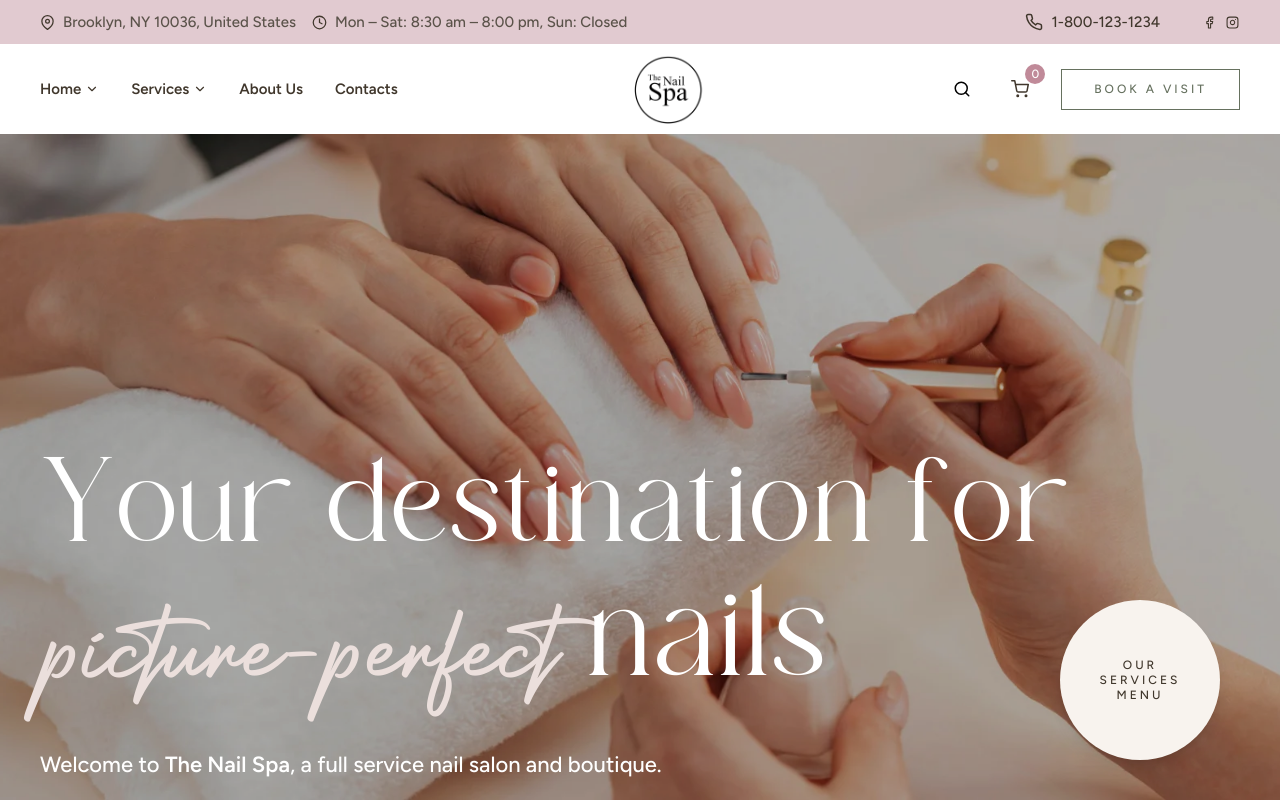
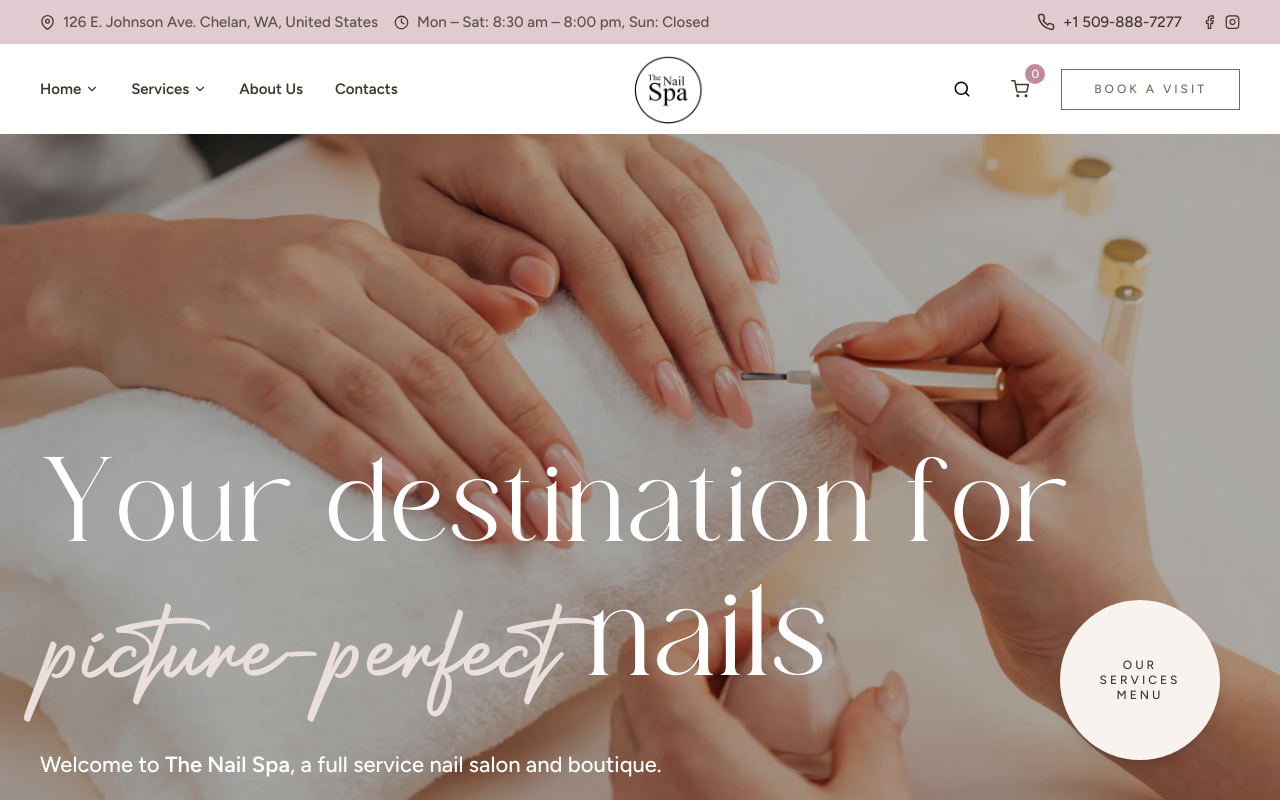
Before and after one commit to talhawebguru/la-diva-nails, a Next.js app: page / in a window 1280 px wide. Shown: the top 801 px of the page. Built offline with nearby package versions, Linux system fonts and the light colour scheme.

Commit message:
Address and phone number change

```diff
--- a/app/components/common/Footer.jsx
+++ b/app/components/common/Footer.jsx
@@ -53,9 +53,8 @@ const Footer = () => (
             Contacts
           </div>
           <div className="text-[#5b534a] text-lg font-normal font-figtree  leading-7 mb-8">
-            511 SW 10th Ave 1206, Portland,
-            <br />
-            OR, United States
+            126 E. Johnson Ave. Chelan,
+            <br /> WA, United States
           </div>
           <div className="text-[#5b534a] text-lg font-normal font-figtree  leading-7 mb-8">
             Mon – Fri: 8:30 am – 5:00 pm,
@@ -64,7 +63,7 @@ const Footer = () => (
           </div>
           <div className="flex items-center gap-2 text-[#66715f] text-[22px] font-medium font-figtree  leading-[29.7px] mb-2">
             <FiPhone className="text-[#66715f]" size={22} />
-            1-800-123-1234
+            +1 509-888-7277
           </div>
           <div className="text-[#66715f] text-lg font-normal font-figtree  leading-7">
             example@thenailspa.com
@@ -106,13 +105,13 @@ const Footer = () => (
             </span>
           </div>
           <div className="flex items-center gap-6 mt-2 md:mt-0">
-            <a href="#" aria-label="Instagram">
+            <a href="https://www.facebook.com/profile.php?id=100064592097234#" target="_blank" aria-label="Instagram">
               <FiInstagram className="text-[#66715f] w-5 h-5" />
             </a>
-            <a href="#" aria-label="X">
+            <a href="https://www.facebook.com/profile.php?id=100064592097234#" target="_blank" aria-label="X">
               <FiX className="text-[#66715f] w-5 h-5" />
             </a>
-            <a href="#" aria-label="Facebook">
+            <a href="https://www.facebook.com/profile.php?id=100064592097234#" target="_blank" aria-label="Facebook">
               <FiFacebook className="text-[#66715f] w-5 h-5" />
             </a>
           </div>
--- a/app/components/common/TopNav.jsx
+++ b/app/components/common/TopNav.jsx
@@ -18,7 +18,7 @@ const TopNav = () => {
             <div className="hidden sm:flex items-center">
               <FiMapPin className="text-[#40372c] mr-2" size={15} />
               <span className="text-[#5b534a]">
-              Brooklyn, NY 10036, United States
+                126 E. Johnson Ave. Chelan, WA, United States
               </span>
             </div>
             {/* Hours */}
@@ -33,21 +33,25 @@ const TopNav = () => {
             {/* Phone */}
             <div className="flex items-center min-w-[140px] justify-end">
               <FiPhone className="text-[#40372c] mr-2" size={18} />
-            <span className="text-[#40372c]">1-800-123-1234</span>
+              <span className="text-[#40372c]">+1 509-888-7277</span>
             </div>
             {/* Socials */}
-          <div className="flex items-center gap-2 min-w-[60px] justify-end">
+            <div className="flex items-center gap-2  justify-end">
               <a
-              href="#"
+                target="_blank"
+                rel="noopener noreferrer"
+                href="https://www.facebook.com/profile.php?id=100064592097234#"
                 className="rounded-sm flex items-center justify-center w-[15px] h-[15px] hover:bg-[#d1b0b8] transition-colors"
               >
-              <FiFacebook className="text-[#40372c]" size={13} />
+                <FiFacebook className="text-[#40372c]" size={32} />
               </a>
               <a
-              href="#"
+                target="_blank"
+                rel="noopener noreferrer"
+                href="https://www.facebook.com/profile.php?id=100064592097234#"
                 className="rounded-sm flex items-center justify-center w-[15px] h-[15px] hover:bg-[#d1b0b8] transition-colors"
               >
-              <FiInstagram className="text-[#40372c]" size={13} />
+                <FiInstagram className="text-[#40372c]" size={32} />
               </a>
             </div>
           </div>
--- a/app/components/home/Testimonial.jsx
+++ b/app/components/home/Testimonial.jsx
@@ -31,7 +31,7 @@ const Testimonial = () => (
         >
           “You won’t find a better
           <br />
-          nails salon in Los Angeles.”
+          nails salon in Chelan.”
         </motion.h2>
 
         {/* Rating Info */}
```
Lines whose indentation alone changed are shown as unchanged.
